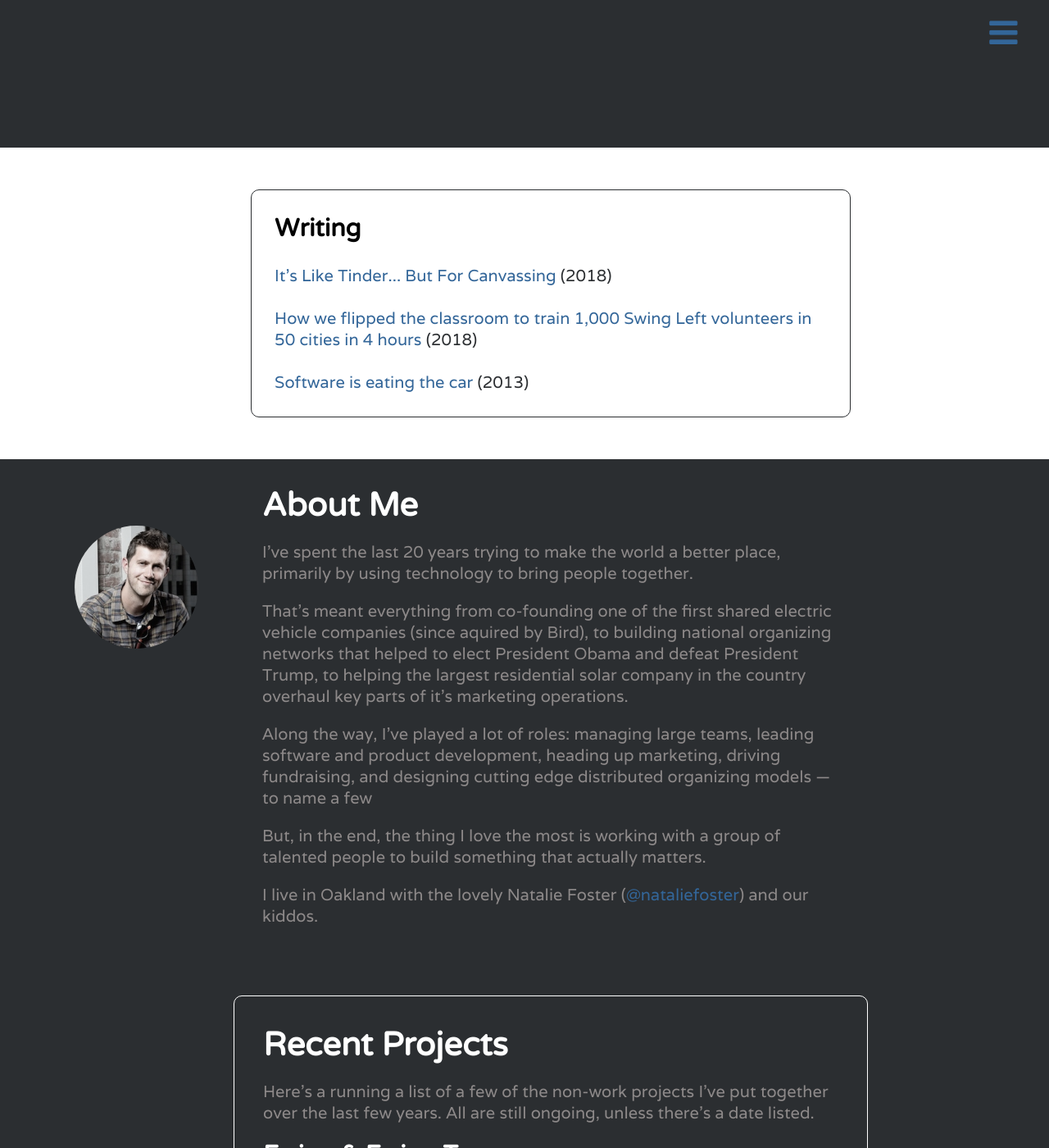
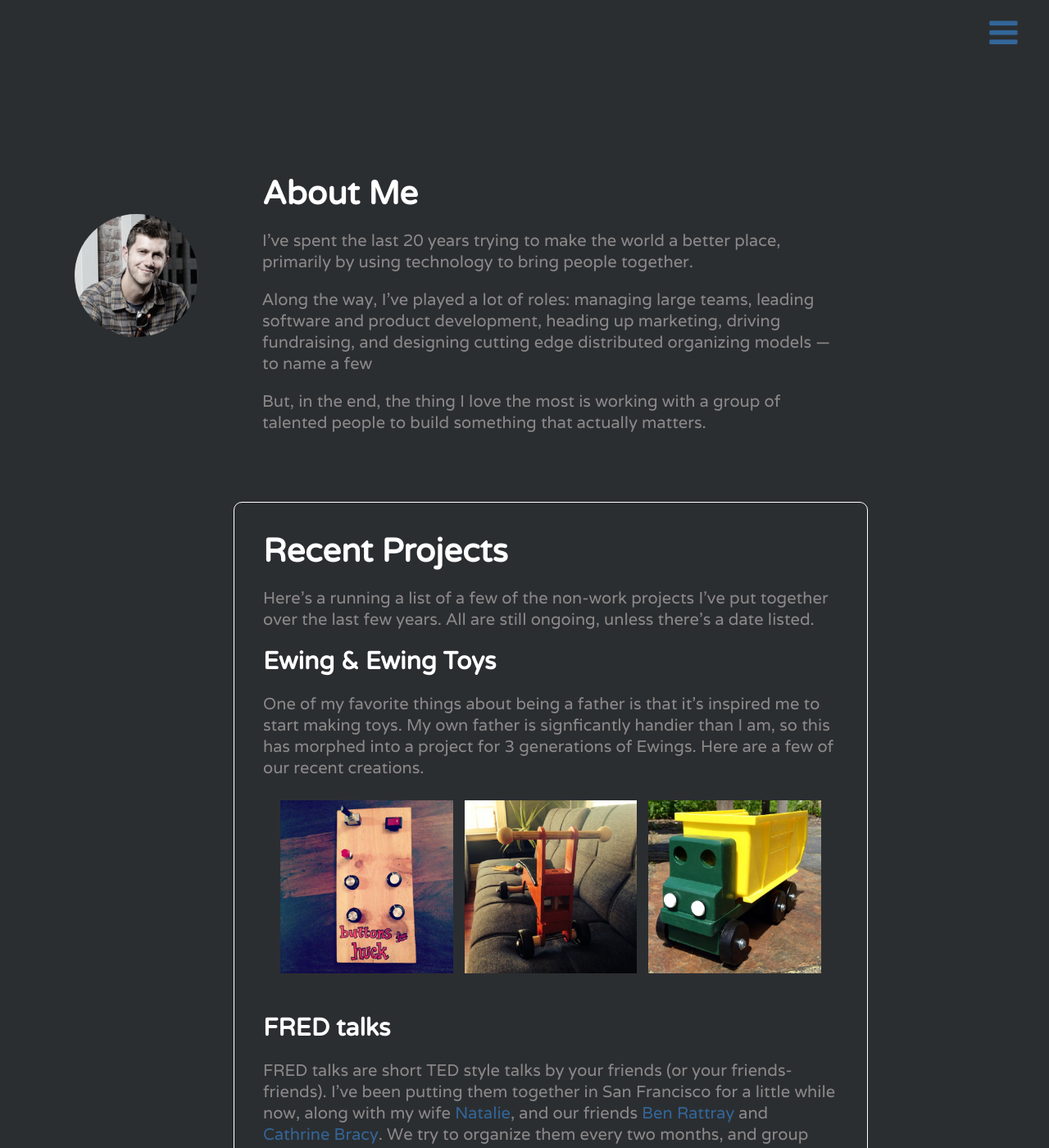
Before and after one commit to mattewing/mattewing.github.io, a Jekyll site: the page built from index.html, in a window 1280 px wide and 1400 px high, scrolled down 438 px. Shown: the whole window at 82% size. Built offline with Jekyll 4.4.1, drawn with Linux system fonts in a browser that asks for light colours; nearby versions of some CDN libraries; some of the changed text lies outside the part shown.

Commit message:
Update index.html

```diff
--- a/index.html
+++ b/index.html
@@ -16,31 +16,17 @@
 
 </div>
 
-<div class = "text" id = "blog">
-<div class = "blog_box">
-	<h2><a href="https://medium.com/@mattewing">Writing</a></h2></br>
-<a href="https://medium.com/swing-left/its-like-tinder-but-for-canvassing-a39a4ee45f2b"> It’s Like Tinder... But For Canvassing</a> (2018)</br></br>
-<a href="https://medium.com/swing-left/training-at-scale-e52e46d7922c"> How we flipped the classroom to train 1,000 Swing Left volunteers in 50 cities in 4 hours </a>(2018)</br></br>
-<a href="https://medium.com/@mattewing/software-is-eating-the-car-cba19e4327cc"> Software is eating the car</a> (2013)</br>
-
-
-</div>
-</div>
-
 <div class = "text" id ="about">
 <div class="bio_pic"><img src="assets/bio.jpg" alt="me"></div>
 	<h1>About Me</h1>
 
 	<p>I've spent the last 20 years trying to make the world a better place, primarily by using technology to bring people together.</p>
 
-	<p>That's meant everything from co-founding one of the first shared electric vehicle companies (since aquired by Bird), to building national organizing networks that helped to elect President Obama and defeat President Trump, to helping the largest residential solar company in the country overhaul key parts of it's marketing operations.</p>
-
 	<p>Along the way, I've played a lot of roles: managing large teams, leading software and product development, heading up marketing, driving fundraising, and designing cutting edge distributed organizing models &#8212 to name a few </p>
 
 	<p>But, in the end, the thing I love the most is working with a group of talented people to build something that actually matters.</p>
 
 
-	<p>I live in Oakland with the lovely Natalie Foster (<a href="http://twitter.com/nataliefoster">@nataliefoster</a>) and our kiddos.
 	</p>
 
 </div>
@@ -75,18 +61,13 @@
 
 	</div>
 
-	<div class="project">
-	<h2>Inequality Hackathon (2011)</h2>
-	<p>Back when Occupy was the big thing, I organized a quick hackathon in SF. We had 60+ people show up and some great projects came out of it. One of them, Occupy Design, ended up becoming an actual organization and did some great work. You can read the details (and enjoy a photo of me very much needing a haircut) here: <a href="http://venturebeat.com/2011/10/17/hackathon-occupy-wall-street/">Venture Beat: Hackers join worldwide protest.</a></p>
 
-	</div>
 </div>
 </div>
 	<div id ="interwebs"></div>
 	<div class = "about_icons">
 	<h1>
 
-		<a href="http://twitter.com/mattewing"><i class="fa fa-twitter fa-1x"></i></a>
 		<a href="https://www.linkedin.com/in/mattewing"><i class="fa fa-linkedin fa-1x"></i></a>
 		<a href="https://github.com/mattewing"><i class="fa fa-github fa-1x"></i></a>
 	</h1>
```
